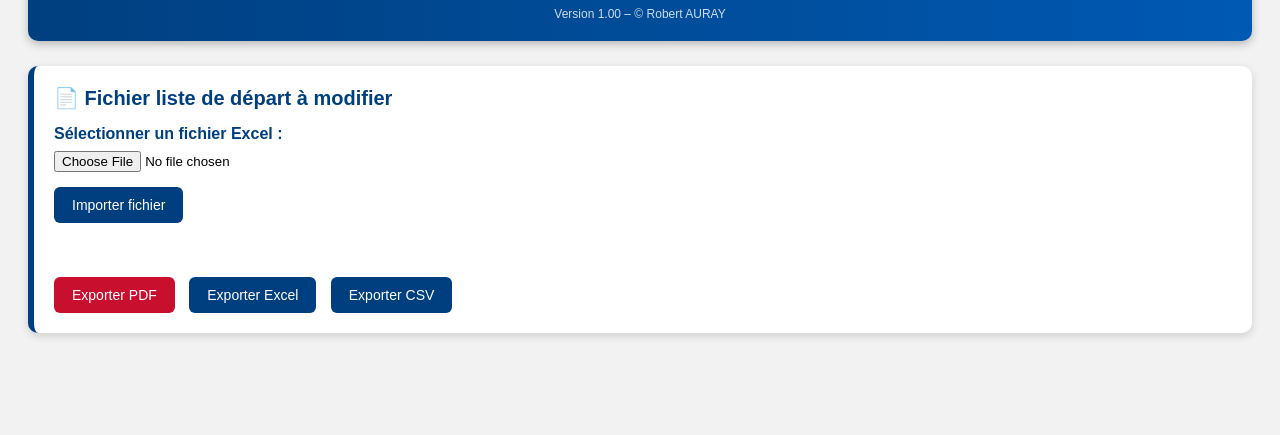
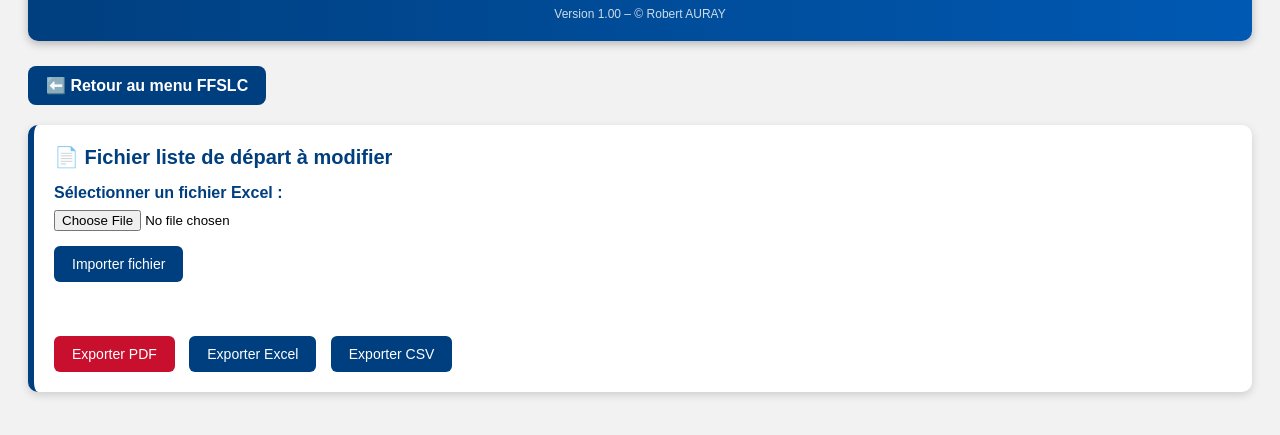
Before and after one commit to chiensdor/modification-liste-d-part, a plain HTML site: page index.html in a window 1280 px wide. Shown: the part 135-570 px from the top of the page. Drawn offline with nearby package versions, Linux system fonts and the light colour scheme.

Commit message:
Add files via upload

```diff
--- a/index.html
+++ b/index.html
@@ -13,6 +13,24 @@ body {
     font-family: Arial;
     padding: 20px;
     background: #f2f2f2;
+}
+
+/* --- BOUTON RETOUR MENU --- */
+.retour-btn {
+    background: #003f7f;
+    color: white;
+    border: none;
+    padding: 10px 18px;
+    border-radius: 8px;
+    cursor: pointer;
+    font-size: 16px;
+    font-weight: bold;
+    margin-bottom: 20px;
+    transition: 0.2s;
+}
+
+.retour-btn:hover {
+    background: #0059b3;
 }
 
 /* --- BANDEAU FFSLC --- */
@@ -131,7 +149,6 @@ td.fixed, th.fixed {
 </head>
 
 <body>
-
 <!-- BANDEAU FFSLC -->
 <div id="header">
     <div class="ffslc-title">FFSLC</div>
@@ -139,6 +156,12 @@ td.fixed, th.fixed {
     <div class="app-subtitle">Gestion des concurrents</div>
     <div class="app-version">Version 1.00 – © Robert AURAY</div>
 </div>
+
+<!-- BOUTON RETOUR MENU -->
+<button class="retour-btn" onclick="window.location.href='https://chiensdor.github.io/menu-application/'">
+    ⬅️ Retour au menu FFSLC
+</button>
+
 
 <!-- CADRE DE SAISIE -->
 <div id="cadre">
```
